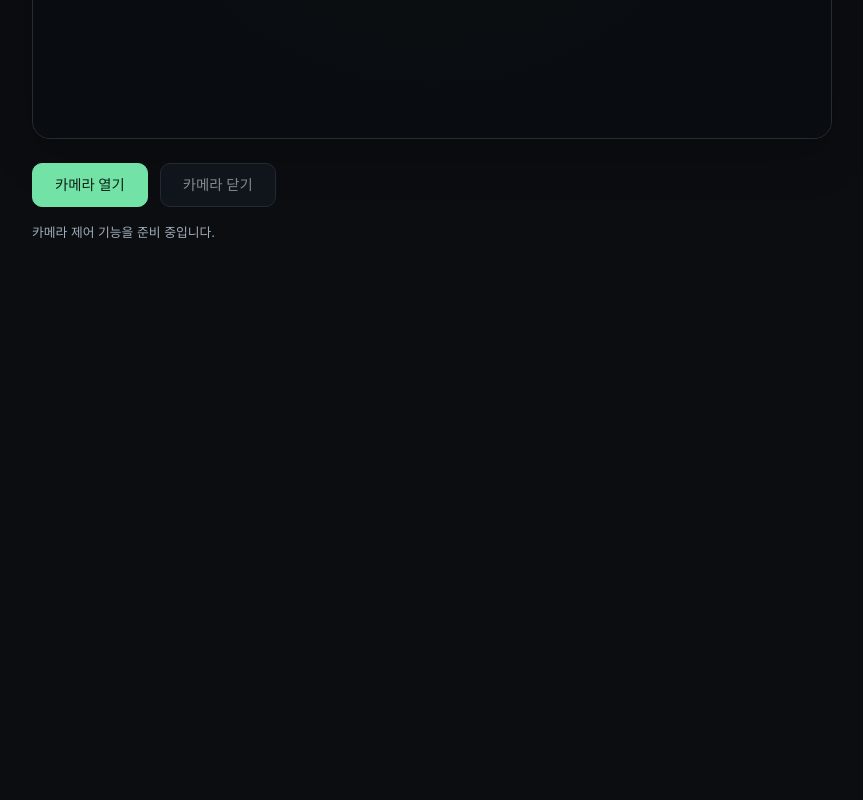
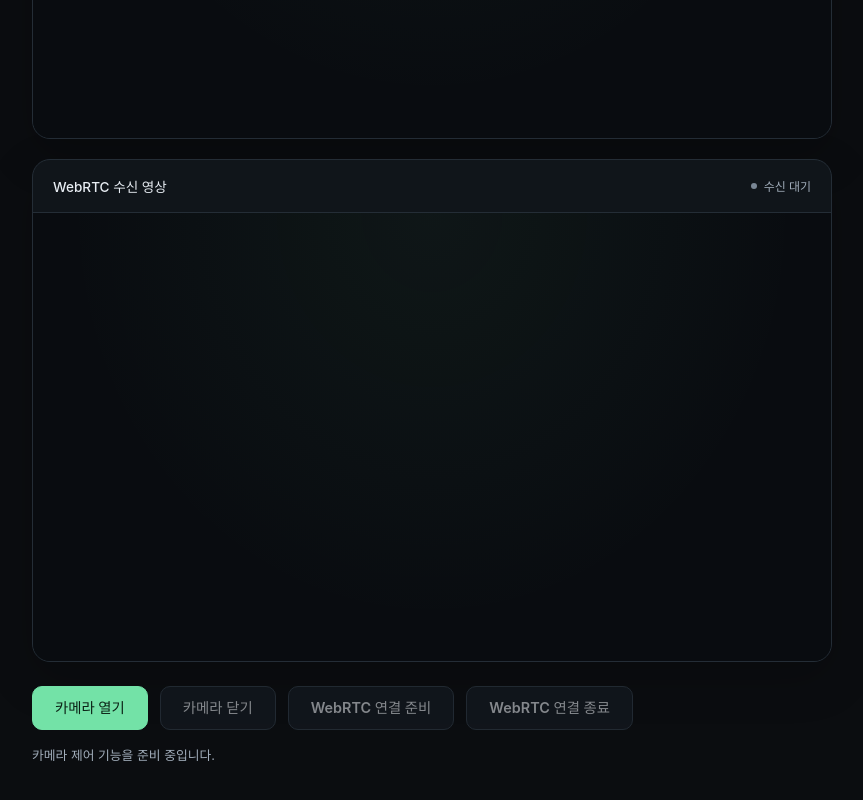
Before and after one commit to sang4004/web-streaming-lab, a React (Vite) app: page /webrtc in a window 1280 px wide. Shown: the part 704-1504 px from the top of the page, without its empty margins (128-991 px from the left). Before the commit the page ends 1043 px from the top, so only its background shows below. Built offline with nearby package versions, Linux system fonts and the light colour scheme.

Commit message:
feat: add WebRTC

```diff
--- a/src/webrtc/get-user-media/index.tsx
+++ b/src/webrtc/get-user-media/index.tsx
@@ -1,4 +1,3 @@
-// 랜더링 화면
 import { useEffect, useRef, useState } from "react";
 import "./styles.css";
 import {
@@ -6,15 +5,27 @@ import {
   getCameraStream,
   stopCameraStream,
 } from "./get-user-media";
+import { forwardIceCandidates } from "./peer-connection";
 
 const GetUserMedia = () => {
+  // 카메라 영상 랜더링을 위한 video ref
   const videoRef = useRef<HTMLVideoElement>(null);
+  // 카메라 스트림을 저장하기 위한 ref
   const streamRef = useRef<MediaStream | null>(null);
+  // 원격 영상 랜더링을 위한 video ref
+  const remoteVideoRef = useRef<HTMLVideoElement>(null);
+  // 송신 PeerConnection을 보관하는 ref
+  const localPeerRef = useRef<RTCPeerConnection | null>(null);
+  // 수신 PeerConnection을 보관하는 ref
+  const remotePeerRef = useRef<RTCPeerConnection | null>(null);
 
-  // 카메라 연결 상태 관리
+  // 카메라 상태 관리
   const [status, setStatus] = useState<"idle" | "opening" | "active">("idle");
-  // 카메라 연결 실패 시 에러 메시지 관리
+  // 카메라 요청 및 WebRTC 협상 오류 메시지 관리
   const [errorMessage, setErrorMessage] = useState("");
+  // WebRTC 연결 상태 관리
+  const [connectionState, setConnectionState] =
+    useState<RTCPeerConnectionState>("new");
 
   // 연결 상태에 따른 상태 텍스트
   const statusText = {
@@ -23,9 +34,28 @@ const GetUserMedia = () => {
     active: "카메라 켜짐",
   }[status];
 
-  //  컴포넌트 종료 시 카메라 스트림 종료
+  // WebRTC 연결 상태에 따른 표시 문구
+  const connectionStatusText = {
+    new: "수신 대기",
+    connecting: "연결 중",
+    connected: "연결됨",
+    disconnected: "연결 끊김",
+    failed: "연결 실패",
+    closed: "연결 종료",
+  }[connectionState];
+
+  // 정리 함수에서 WebRTC 연결과 카메라 스트림 종료
   useEffect(() => {
     return () => {
+      // 컴포넌트 종료 시 WebRTC 연결 종료
+      localPeerRef.current?.close();
+      remotePeerRef.current?.close();
+
+      // 컴포넌트 종료 시 ref 초기화
+      localPeerRef.current = null;
+      remotePeerRef.current = null;
+
+      // 컴포넌트 종료 시 카메라 스트림 종료
       stopCameraStream(streamRef.current);
       streamRef.current = null;
     };
@@ -62,7 +92,12 @@ const GetUserMedia = () => {
     }
   };
 
+  // 카메라 닫기 버튼 클릭 시 카메라 스트림 종료
   const handleCloseCamera = () => {
+    if (status !== "active" || !streamRef.current) return;
+
+    handleStopConnection();
+
     stopCameraStream(streamRef.current);
     streamRef.current = null;
 
@@ -70,8 +105,110 @@ const GetUserMedia = () => {
       videoRef.current.srcObject = null;
     }
 
-    // 연결 상태를 대기 상태로 변경
     setStatus("idle");
+  };
+
+  // WebRTC 연결 시작
+  const handleStartConnection = async () => {
+    const stream = streamRef.current;
+
+    // 카메라가 없거나 이미 연결 객체를 만들었다면 종료
+    if (!stream || localPeerRef.current || remotePeerRef.current) return;
+
+    // 실제로 새 연결을 시작할 때 이전 오류 제거
+    setErrorMessage("");
+
+    const localPeer = new RTCPeerConnection();
+    const remotePeer = new RTCPeerConnection();
+
+    localPeerRef.current = localPeer;
+    remotePeerRef.current = remotePeer;
+
+    // 송신 쪽 ICE 후보를 수신 쪽으로 전달하도록 설정
+    const enableRemoteIce = forwardIceCandidates(localPeer, remotePeer);
+    // 수신 쪽 ICE 후보를 송신 쪽으로 전달하도록 설정
+    const enableLocalIce = forwardIceCandidates(remotePeer, localPeer);
+
+    try {
+      // 수신 쪽에서 트랙을 받으면 영상 요소에 연결
+      remotePeer.addEventListener("track", (event) => {
+        if (remotePeerRef.current !== remotePeer) return;
+
+        const [receivedStream] = event.streams;
+        const video = remoteVideoRef.current;
+
+        if (video && receivedStream) {
+          video.srcObject = receivedStream;
+        }
+      });
+
+      // 수신 연결의 상태가 바뀌면 화면에 반영
+      remotePeer.addEventListener("connectionstatechange", () => {
+        // 이미 종료되거나 교체된 연결의 이벤트는 무시
+        if (remotePeerRef.current !== remotePeer) return;
+
+        setConnectionState(remotePeer.connectionState);
+        console.log("수신 WebRTC 연결 상태:", remotePeer.connectionState);
+      });
+
+      // 송신 쪽에 카메라 트랙 등록
+      stream.getTracks().forEach((track) => {
+        localPeer.addTrack(track, stream);
+      });
+
+      // 송신 쪽에서 연결 제안 생성
+      const offer = await localPeer.createOffer();
+      await localPeer.setLocalDescription(offer);
+
+      // 수신 쪽에 제안 전달
+      await remotePeer.setRemoteDescription(offer);
+      enableRemoteIce();
+
+      // 수신 쪽에서 응답 생성
+      const answer = await remotePeer.createAnswer();
+      await remotePeer.setLocalDescription(answer);
+
+      // 송신 쪽에 응답 전달
+      await localPeer.setRemoteDescription(answer);
+      enableLocalIce();
+
+      console.log("송신 협상 상태:", localPeer.signalingState);
+      console.log("수신 협상 상태:", remotePeer.signalingState);
+    } catch (error) {
+      localPeer.close();
+      remotePeer.close();
+
+      // 페이지 이탈이나 다른 연결로 교체된 경우 종료
+      if (localPeerRef.current !== localPeer) return;
+
+      localPeerRef.current = null;
+      remotePeerRef.current = null;
+
+      if (remoteVideoRef.current) {
+        remoteVideoRef.current.srcObject = null;
+      }
+
+      console.error("WebRTC 협상 실패:", error);
+      setErrorMessage("WebRTC 연결 협상에 실패했습니다. 다시 시도해주세요.");
+      setConnectionState("new");
+    }
+  };
+
+  // 카메라는 유지하고 WebRTC 연결만 종료
+  const handleStopConnection = () => {
+    localPeerRef.current?.close();
+    remotePeerRef.current?.close();
+
+    localPeerRef.current = null;
+    remotePeerRef.current = null;
+
+    // 수신 영상만 비우기
+    if (remoteVideoRef.current) {
+      remoteVideoRef.current.srcObject = null;
+    }
+
+    // 다시 연결할 수 있도록 대기 상태로 초기화
+    setConnectionState("new");
   };
 
   return (
@@ -84,6 +221,7 @@ const GetUserMedia = () => {
         </p>
       </header>
 
+      {/* 로컬 카메라 */}
       <div className="get-user-media__preview">
         <div className="get-user-media__preview-header">
           <span>카메라 미리보기</span>
@@ -95,11 +233,36 @@ const GetUserMedia = () => {
             {statusText}
           </span>
         </div>
+
         <video
           ref={videoRef}
           className="get-user-media__video"
           id="local-video"
           aria-label="내 카메라 영상"
+          autoPlay
+          playsInline
+          muted
+        />
+      </div>
+
+      {/* WebRTC 수신 영상 */}
+      <div className="get-user-media__preview">
+        <div className="get-user-media__preview-header">
+          <span>WebRTC 수신 영상</span>
+          <span
+            className="get-user-media__status"
+            data-status={connectionState}
+            role="status"
+          >
+            {connectionStatusText}
+          </span>
+        </div>
+
+        <video
+          ref={remoteVideoRef}
+          className="get-user-media__video get-user-media__video--remote"
+          id="remote-video"
+          aria-label="WebRTC로 받은 영상"
           autoPlay
           playsInline
           muted
@@ -125,6 +288,22 @@ const GetUserMedia = () => {
         >
           카메라 닫기
         </button>
+        <button
+          className="get-user-media__button"
+          type="button"
+          onClick={handleStartConnection}
+          disabled={status !== "active" || connectionState !== "new"}
+        >
+          WebRTC 연결 준비
+        </button>
+        <button
+          className="get-user-media__button"
+          type="button"
+          onClick={handleStopConnection}
+          disabled={connectionState === "new"}
+        >
+          WebRTC 연결 종료
+        </button>
       </div>
 
       <p className="get-user-media__notice">
--- /dev/null
+++ b/src/webrtc/get-user-media/peer-connection.ts
@@ -0,0 +1,42 @@
+// ICE 후보를 전달하는 함수
+// source에서 생성된 후보를 target에 전달
+// 아직 전달할 준비가 안 됐다면 배열에 보관했다가 순서대로 전달
+export const forwardIceCandidates = (
+  source: RTCPeerConnection,
+  target: RTCPeerConnection,
+) => {
+  const pending: RTCIceCandidate[] = [];
+  let ready = false;
+  let delivery = Promise.resolve();
+
+  const send = (candidate: RTCIceCandidate) => {
+    // 후보를 생성된 순서대로 전달
+    delivery = delivery
+      .then(async () => {
+        if (target.signalingState === "closed") return;
+
+        await target.addIceCandidate(candidate);
+      })
+      .catch((error) => {
+        if (target.signalingState !== "closed") {
+          console.error("ICE 후보 전달 실패:", error);
+        }
+      });
+  };
+
+  source.addEventListener("icecandidate", (event) => {
+    if (!event.candidate) return;
+
+    if (ready) {
+      send(event.candidate);
+    } else {
+      pending.push(event.candidate);
+    }
+  });
+
+  // 상대 SDP 등록 후 호출할 함수 반환
+  return () => {
+    ready = true;
+    pending.splice(0).forEach(send);
+  };
+};
--- a/src/webrtc/get-user-media/styles.css
+++ b/src/webrtc/get-user-media/styles.css
@@ -68,16 +68,41 @@
   content: "";
 }
 
+/* 카메라 상태 준비 중 */
 .get-user-media__status[data-status="idle"]::before {
   background: #798694;
 }
 
+/* 카메라 상태 대기 중 */
 .get-user-media__status[data-status="opening"]::before {
   background: #f2c66d;
 }
 
+/* 카메라 상태 활성화 */
 .get-user-media__status[data-status="active"]::before {
   background: var(--camera-accent);
+}
+
+/* WebRTC 수신 대기 또는 연결 종료 */
+.get-user-media__status[data-status="new"]::before,
+.get-user-media__status[data-status="closed"]::before {
+  background: #798694;
+}
+
+/* WebRTC 연결 중 또는 연결 끊김 */
+.get-user-media__status[data-status="connecting"]::before,
+.get-user-media__status[data-status="disconnected"]::before {
+  background: #f2c66d;
+}
+
+/* WebRTC 연결 성공 */
+.get-user-media__status[data-status="connected"]::before {
+  background: var(--camera-accent);
+}
+
+/* WebRTC 연결 실패 */
+.get-user-media__status[data-status="failed"]::before {
+  background: #ff8e8e;
 }
 
 .get-user-media__video {
@@ -164,6 +189,16 @@
   display: none;
 }
 
+/* 미리보기 패널 사이 간격 */
+.get-user-media__preview + .get-user-media__preview {
+  margin-top: 20px;
+}
+
+/* 수신 영상은 원본 방향으로 표시 */
+.get-user-media__video--remote {
+  transform: none;
+}
+
 @media (max-width: 480px) {
   .get-user-media__header {
     margin-bottom: 24px;
```
